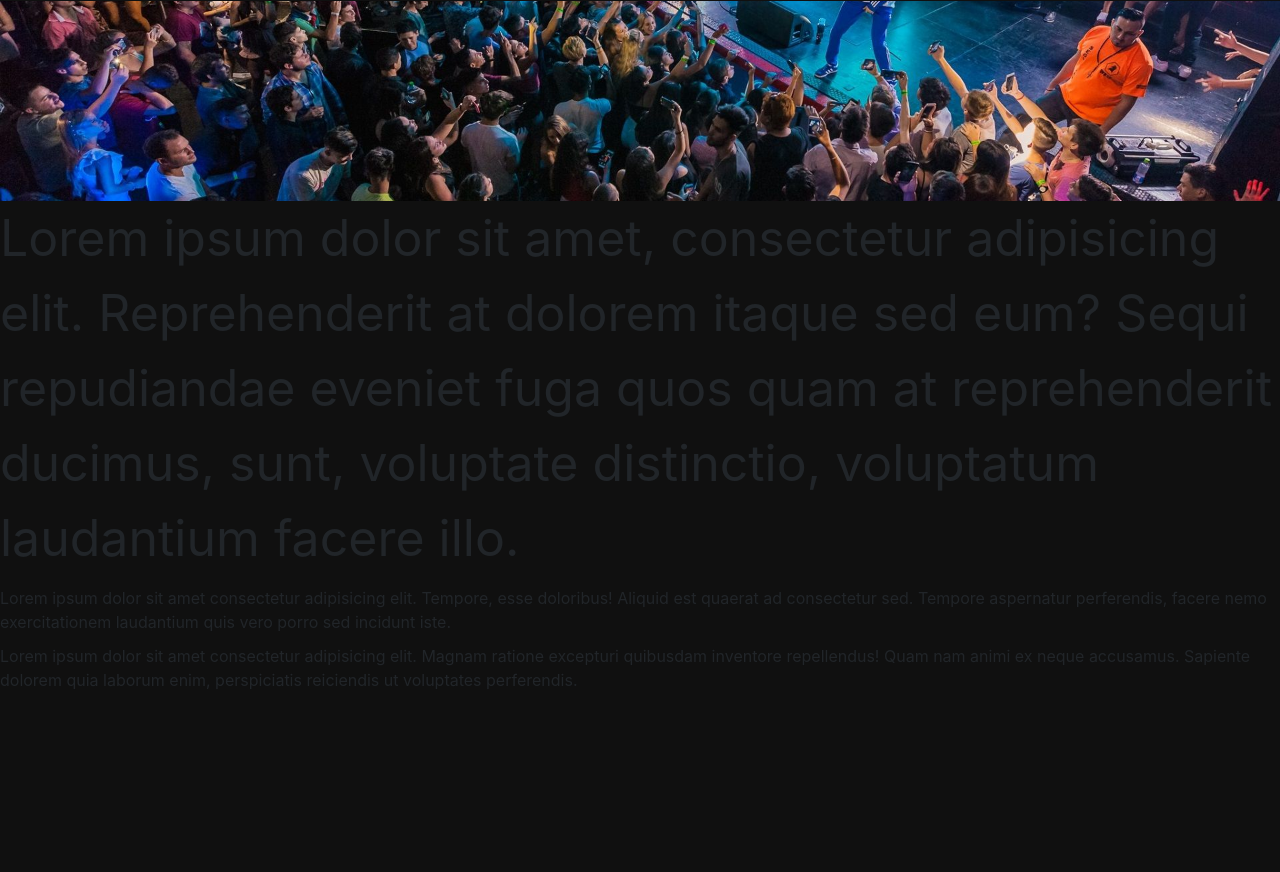
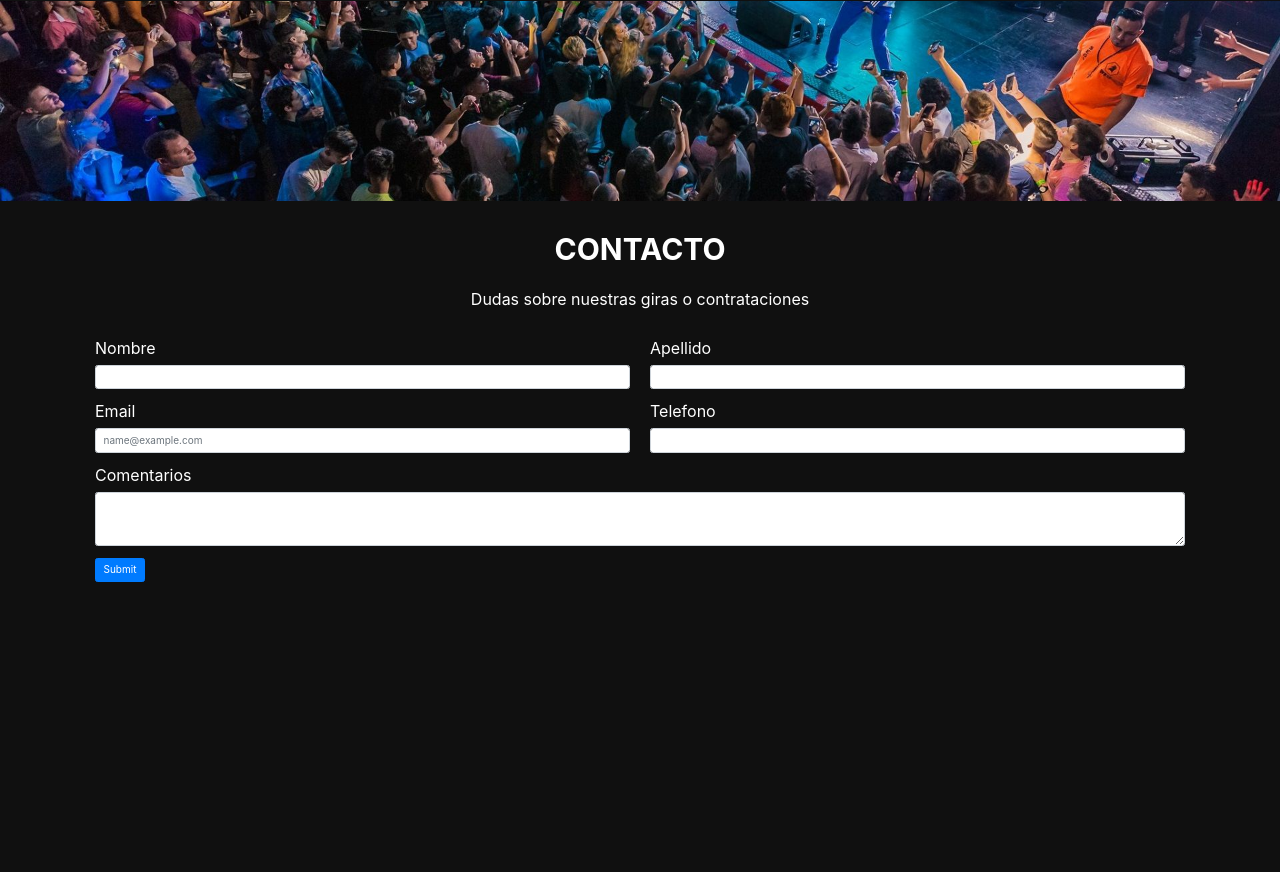
Before and after one commit to NicoGit091/ProyectoBanda, a plain HTML site: page index.html in a window 1280 px wide. Shown: the part 988-1860 px from the top of the page. After the commit the page ends 1580 px from the top, so only its background shows below. Drawn offline with Linux system fonts and the light colour scheme.

Commit message:
commit de contacto para practita de mediaquerys luego modificarlo

```diff
--- a/assets/css/style.css
+++ b/assets/css/style.css
@@ -158,7 +158,7 @@ a.arrow:hover i {
 }
 
 .avatar {
-
+    position: relative;
 }
 
 .avatar img {
@@ -198,6 +198,23 @@ a.arrow:hover i {
 }
 
 
+/* CONTACTO */
+
+#contacto {
+    color: white;
+}
+
+.titulo-seccion {
+    padding-top: 3rem;
+    padding-bottom: 1.5rem;
+    font-weight: bold;
+    font-size: 3rem;
+}
+
+.sub-titulo-seccion {
+    padding-bottom: 1.5rem;
+}
+
 /* PARALAX DIVIDER*/
 
 .parallax {
@@ -235,13 +252,6 @@ a.arrow:hover i {
     justify-content: space-between;
 }
 
-.col-md-3 {
-    width: 25%;
-    float: left;
-    padding-left: 1.5rem;
-    padding-right: 1.5rem;
-}
-
 .circulo img {
     width: 100%;
 }
@@ -251,6 +261,33 @@ a.arrow:hover i {
 @media only screen and (max-width: 1000px) {
     .logo h1 {
         display: none;
+    }
+
+    .nav {
+        display: none;
+    }
+}
+
+
+
+@media only screen and (max-width: 768px) {
+    .parallax {
+        padding: 5rem;
+        background-attachment: fixed;
+    }
+}
+
+@media only screen and (min-width: 768px) {
+    .cont-12{
+        display: flex;
+    }
+
+    .columna-6{
+        width: 50%;
+    }
+
+    .form-group{
+        padding: 0 10px;
     }
 }
 
--- a/index.html
+++ b/index.html
@@ -64,7 +64,7 @@
                         Lorem ipsum dolor sit amet consectetur adipisicing elit. Delectus laboriosam quisquam expedita
                     </h3>
                     <div class="text-center p-5">
-                    <a class="arrow" href="#artistas">
+                        <a class="arrow" href="#artistas">
                             <i class="fas fa-arrow-circle-down fa-3x"></i>
                         </a>
                     </div>
@@ -77,7 +77,7 @@
         <section id="artistas">
             <div class="container-fluid">
                 <div class="row">
-                    <div class="col-lg-4">
+                    <div class="col-md-6 col-lg-4">
                         <div class="avatar">
                             <img src="./assets/img/ecko.jpg" class="figure-img img-fluid" alt="">
                             <div class="middle">
@@ -89,7 +89,7 @@
                             rerum delectus.
                         </p>
                     </div>
-                    <div class="col-lg-4">
+                    <div class="col-md-6 col-lg-4">
                         <div class="avatar">
                             <img src="./assets/img/khea.jpg" class="figure-img img-fluid" alt="">
                             <div class="middle">
@@ -101,7 +101,7 @@
                             rerum delectus.
                         </p>
                     </div>
-                    <div class="col-lg-4">
+                    <div class="col-xs-12 col-md-6 offset-md-3 col-lg-4 offset-lg-0">
                         <div class="avatar">
                             <img src="./assets/img/seven-kayne.jpg" class="figure-img img-fluid" alt="">
                             <div class="middle">
@@ -120,14 +120,59 @@
         <div class="parallax">
         </div>
 
-        <div style="height:1500px">
-            <p style="font-size:5rem">Lorem ipsum dolor sit amet, consectetur adipisicing elit. Reprehenderit at dolorem itaque sed eum? Sequi repudiandae eveniet fuga quos quam at reprehenderit ducimus, sunt, voluptate distinctio, voluptatum laudantium facere illo.</p>
-            <p>Lorem ipsum dolor sit amet consectetur adipisicing elit. Tempore, esse doloribus! Aliquid est quaerat ad consectetur sed. Tempore aspernatur perferendis, facere nemo exercitationem laudantium quis vero porro sed incidunt iste.</p>
-            <p>Lorem ipsum dolor sit amet consectetur adipisicing elit. Magnam ratione excepturi quibusdam inventore repellendus! Quam nam animi ex neque accusamus. Sapiente dolorem quia laborum enim, perspiciatis reiciendis ut voluptates perferendis.</p>
-        </div>
+        <section id="contacto">
+            <div class="text-center">
+                <h2 class="titulo-seccion">CONTACTO</h1>
+                    <p class="sub-titulo-seccion">Dudas sobre nuestras giras o contrataciones</p>
+            </div>
+            <div class="container">
+                <div class="row">
+                    <div class="col-12">
+                        <form>
+                            <div class="cont-12">
+                            <div class="columna-6">
+                                <div class="form-group">
+                                    <label for="nombre">Nombre</label>
+                                    <input type="text" class="form-control" id="nombre" placeholder="">
+                                </div>
+                            </div>
+                            <div class="columna-6">
+                                <div class="form-group">
+                                    <label for="apellido">Apellido</label>
+                                    <input type="email" class="form-control" id="apellido" placeholder="">
+                                </div>
+                            </div>
+                            </div>
 
-        <section id="contacto">
-            <h1 style="color:white;">CONTACTO</h1>
+                            <div class="cont-12">
+                            <div class="columna-6">
+                                    <div class="form-group">
+                                        <label for="exampleFormControlInput1">Email</label>
+                                        <input type="email" class="form-control" id="exampleFormControlInput1" placeholder="name@example.com">
+                                    </div>
+                                </div>
+                                <div class="columna-6">
+                                    <div class="form-group">
+                                        <label for="exampleFormControlInput1">Telefono</label>
+                                        <input type="email" class="form-control" id="exampleFormControlInput1" placeholder="">
+                                    </div>
+                                </div>
+                            </div>
+
+
+                            <div class="form-group">
+                                <label for="coment">Comentarios</label>
+                                <textarea class="form-control" id="coment" rows="3"></textarea>
+                            </div>
+
+                            <div class="form-group">
+                                <button type="submit" class="btn btn-primary">Submit</button>
+                            </div>
+                        </form>
+                    </div>
+                </div>
+            </div>
+
         </section>
 
     </main>
```
